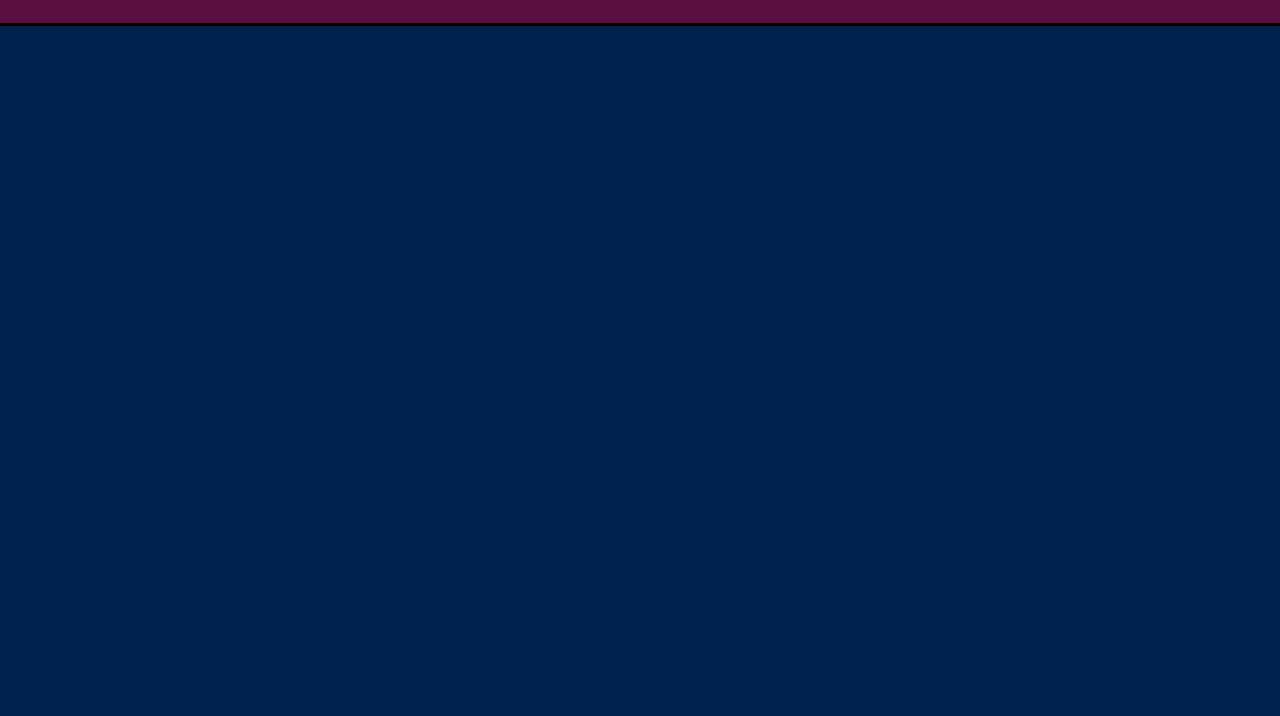
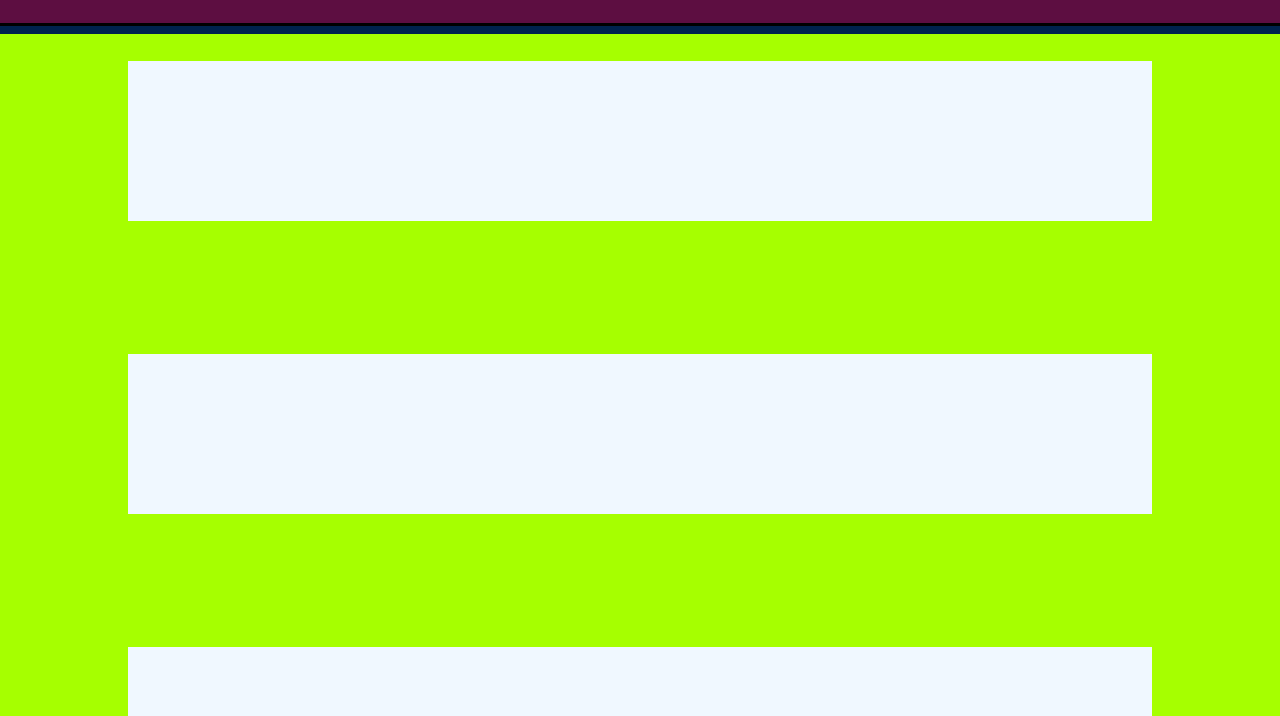
Before and after one commit to OmarDardery/TypologyDen, a plain HTML site: page index.html in a window 1280 px wide. Shown: the part 84-800 px from the top of the page. Drawn offline with Linux system fonts and the light colour scheme.

Commit message:
Update index.html

```diff
--- a/index.html
+++ b/index.html
@@ -88,6 +88,24 @@
             body{
                 background-color: #00224d;
             }
+
+            .body-container{
+                position: fixed;
+                left: 0;
+                height: 100%;
+                width: 100%;
+                background-color: rgb(166, 255, 0);
+                display: flex;
+                gap: 10%;
+                flex-direction: column;
+                justify-content: space-around;
+                align-items: center;
+            }
+            .test-container{
+                height: 20%;
+                width: 80%;
+                background-color: aliceblue;
+            }
         </style>
     </head>
     <body>
@@ -110,8 +128,22 @@
         <div class="opacity hidden">
 
         </div>
+
         <div class="menu npaque hidden-menu">
 
+        </div>
+
+
+        <div class="body-container">
+            <div class="mbti test-container">
+
+            </div>
+            <div class="enneagram test-container">
+
+            </div>
+            <div class="big5 test-container">
+
+            </div>
         </div>
         <script src="./java.js"></script>
     </body>
```
